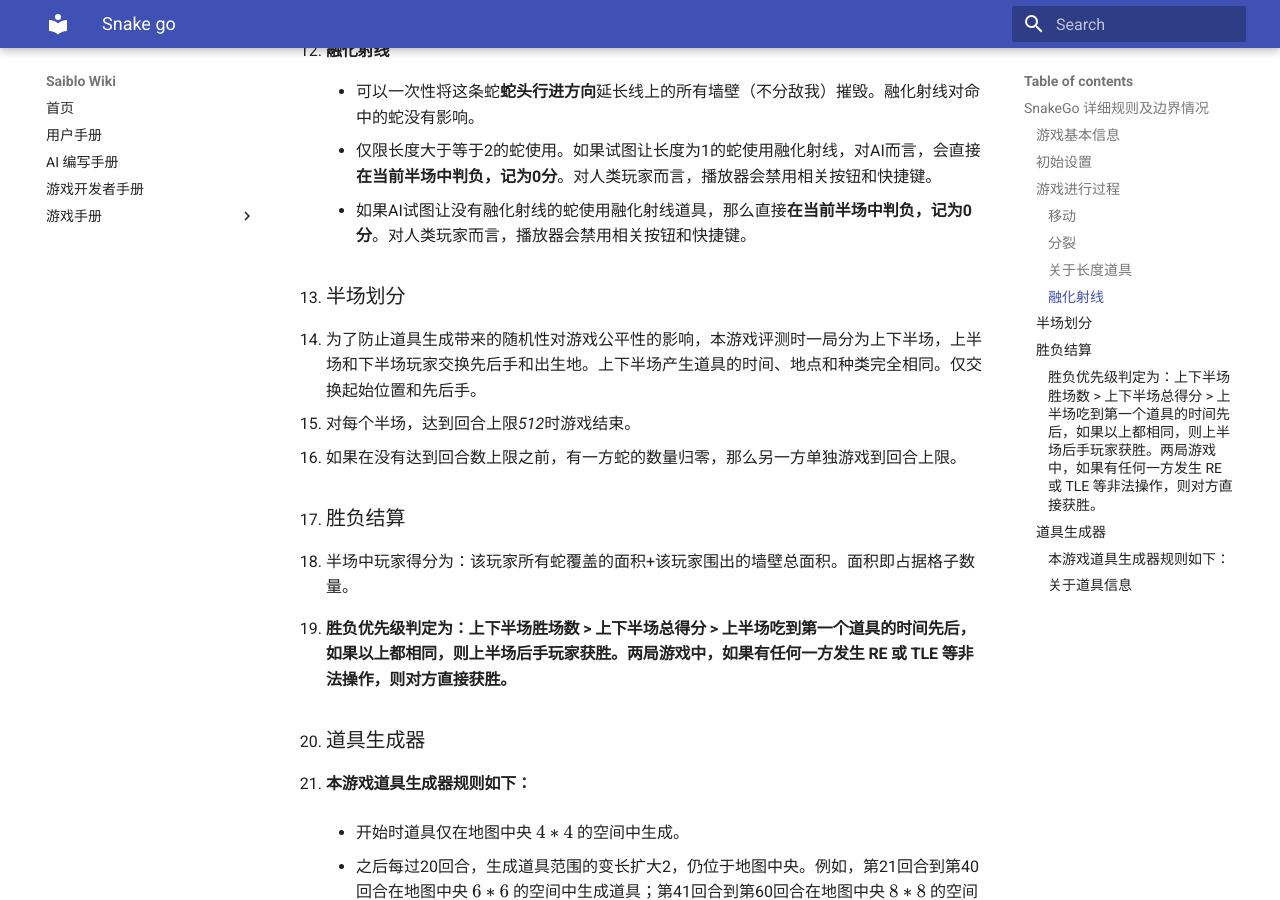
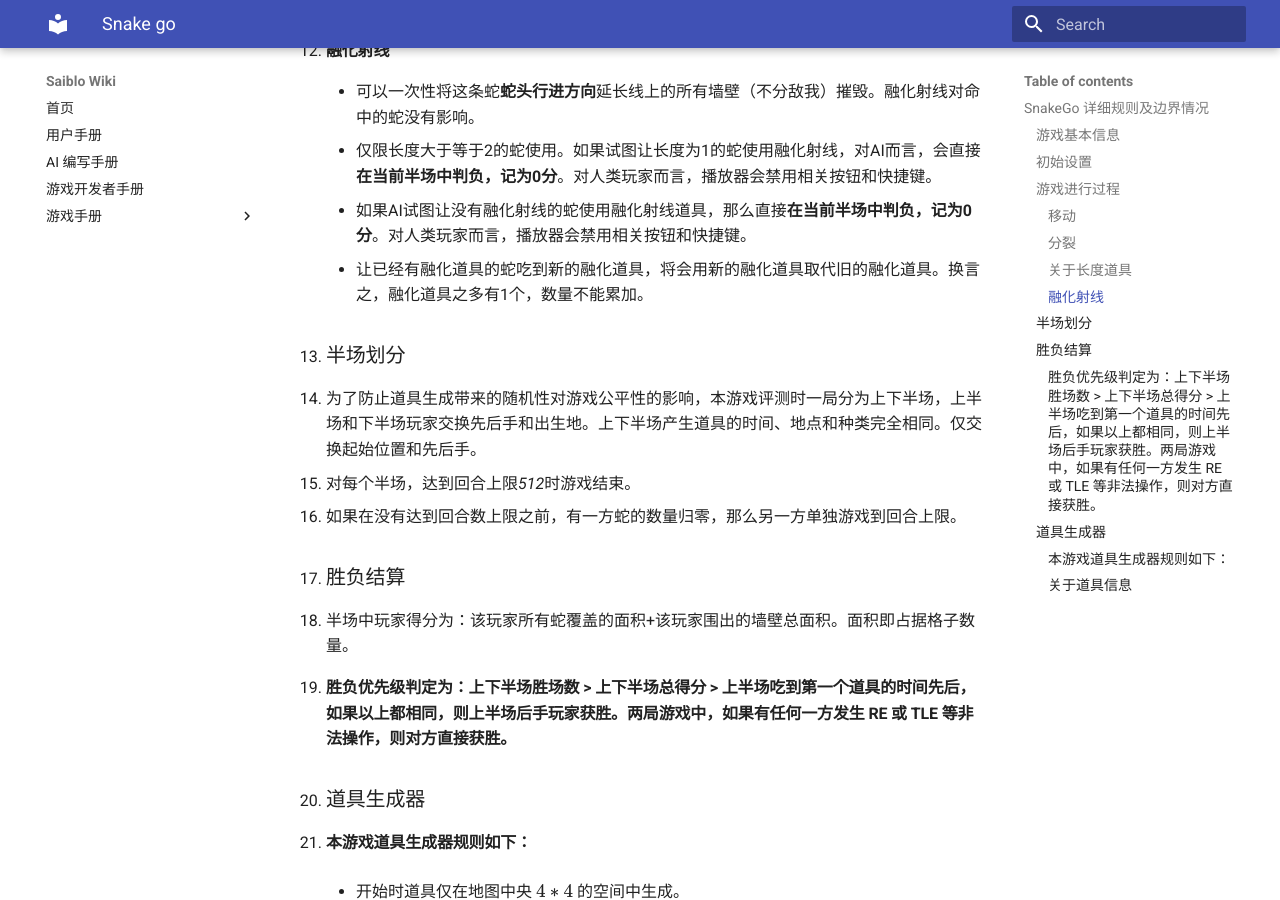
Before and after one commit to saiblo/saiblo-docs, an MkDocs documentation site: the page built from docs/games/snake-go/snake-go.md, in a window 1280 px wide and 900 px high, scrolled down 1694 px. Built offline with MkDocs 1.6.1 and Material for MkDocs 9.7.7, drawn with Linux system fonts in a browser that asks for light colours.

Commit message:
added the rule for eating extra melt items

```diff
--- a/docs/games/snake-go/snake-go.md
+++ b/docs/games/snake-go/snake-go.md
@@ -41,6 +41,7 @@
      * 可以一次性将这条蛇**蛇头行进方向**延长线上的所有墙壁（不分敌我）摧毁。融化射线对命中的蛇没有影响。
      * 仅限长度大于等于2的蛇使用。如果试图让长度为1的蛇使用融化射线，对AI而言，会直接**在当前半场中判负，记为0分**。对人类玩家而言，播放器会禁用相关按钮和快捷键。
      * 如果AI试图让没有融化射线的蛇使用融化射线道具，那么直接**在当前半场中判负，记为0分**。对人类玩家而言，播放器会禁用相关按钮和快捷键。
+     * 让已经有融化道具的蛇吃到新的融化道具，将会用新的融化道具取代旧的融化道具。换言之，融化道具之多有1个，数量不能累加。
 
 4. ### 半场划分
 
```
